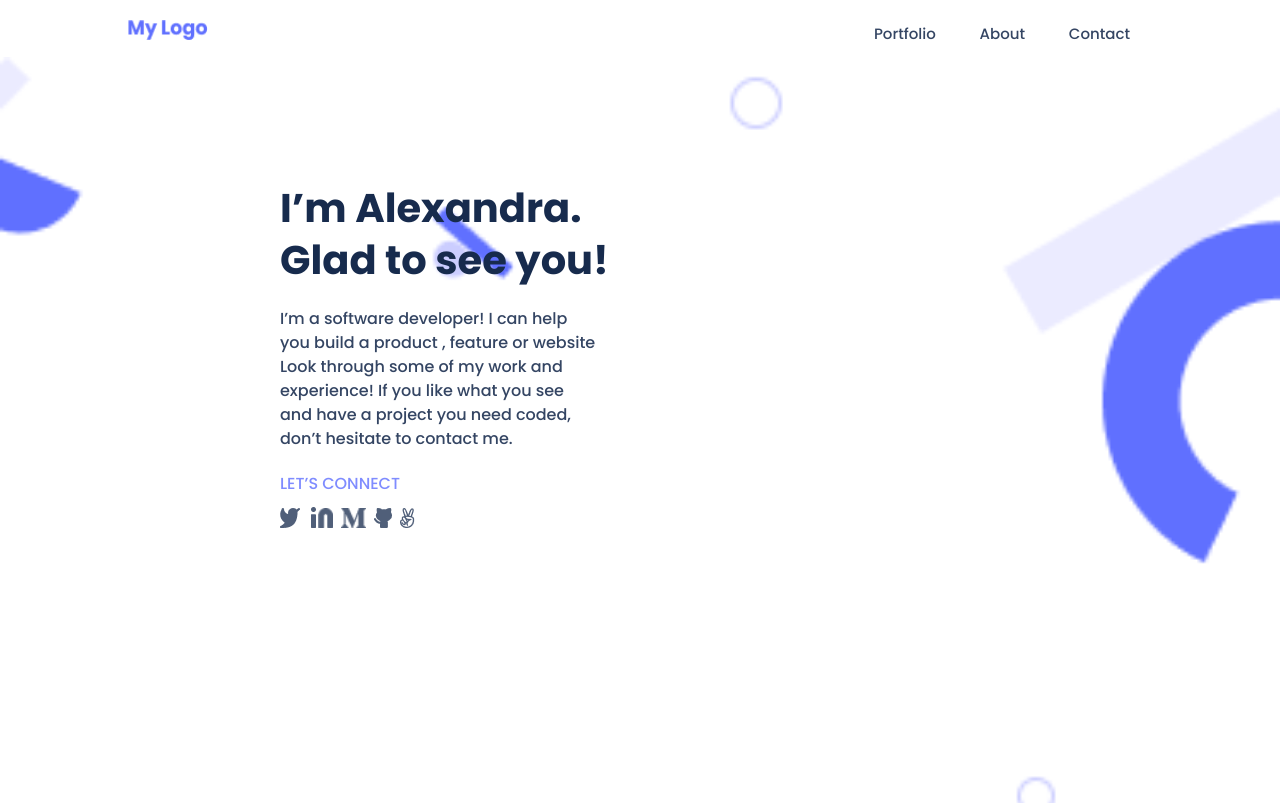
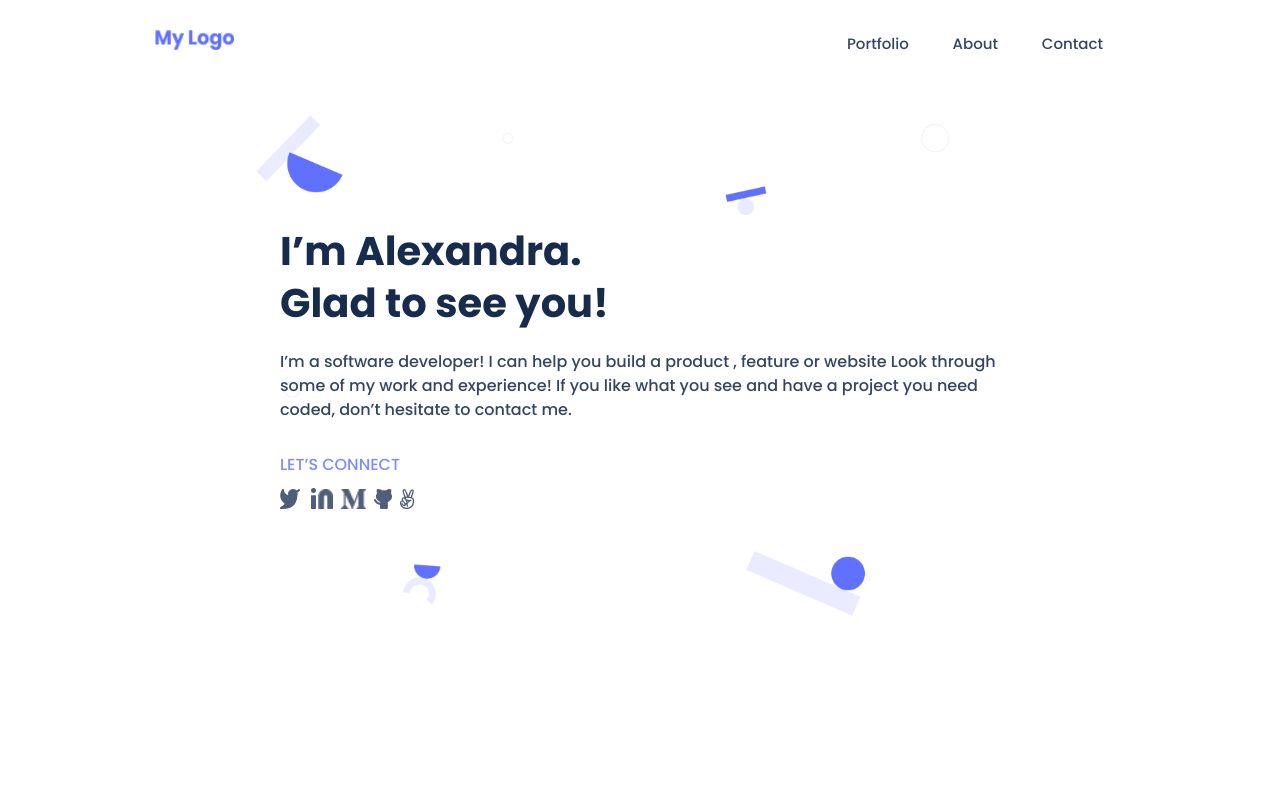
Before and after one commit to HtetWaiYan7191/HtetWaiYan7191.github.io, a website: page index.html in a window 1280 px wide. Shown: the top 803 px of the page. Drawn offline with Linux system fonts and the light colour scheme.

Commit message:
Change Background photo in main-container

```diff
--- a/style.css
+++ b/style.css
@@ -44,7 +44,6 @@
 
   main {
     height: 100vh;
-    background-image: url(./Images/header-shapes\ mobile.png);
     background-size: cover;
   }
 
@@ -54,6 +53,8 @@
     padding: 100px 24px;
     align-items: flex-start;
     margin-top: 80px;
+    background-image: url(./Images/header-shapes\ mobile.png);
+    background-size: cover;
   }
 
   /* MAIN SECTION START  */
@@ -470,15 +471,14 @@
 @media only screen and (min-width: 768px) {
   #nav-bar-header {
     display: flex;
-    width: 80%;
+    width: 100%;
     justify-content: space-between;
-    margin: auto;
+    padding: 30px 155px 10px 155px;
     align-items: center;
-    background-image: url(./Images/header-background-mobile.png);
-    position: sticky;
+    position: fixed;
     top: 0;
     z-index: 4;
-    padding-top: 20px;
+
   }
 
   #union-img {
@@ -505,8 +505,11 @@
     display: flex;
     justify-content: flex-start;
     width: 60%;
-    margin: auto;
+    margin: 100px auto;
+    background-image: url(./Images/Header\ bg.png);
+    background-size: cover;
   }
+
 
   #text-container {
     /* width: 960px; */
@@ -521,15 +524,16 @@
     margin-left: 0;
   }
 
-  .info-text {
+  #intro-text {
     font-family: 'Poppins', sans-serif;
     font-style: normal;
     font-weight: 400;
     font-size: 1rem;
     line-height: 150%;
-    height: 100px;
     color: #344563;
     width: 100%;
+    height: 98px;
+    text-align: left;
   }
 
   .link {
@@ -539,6 +543,5 @@
     font-weight: 500;
     font-size: 1rem;
     line-height: 150%;
-    margin-top: 0;
   }
 }
```
